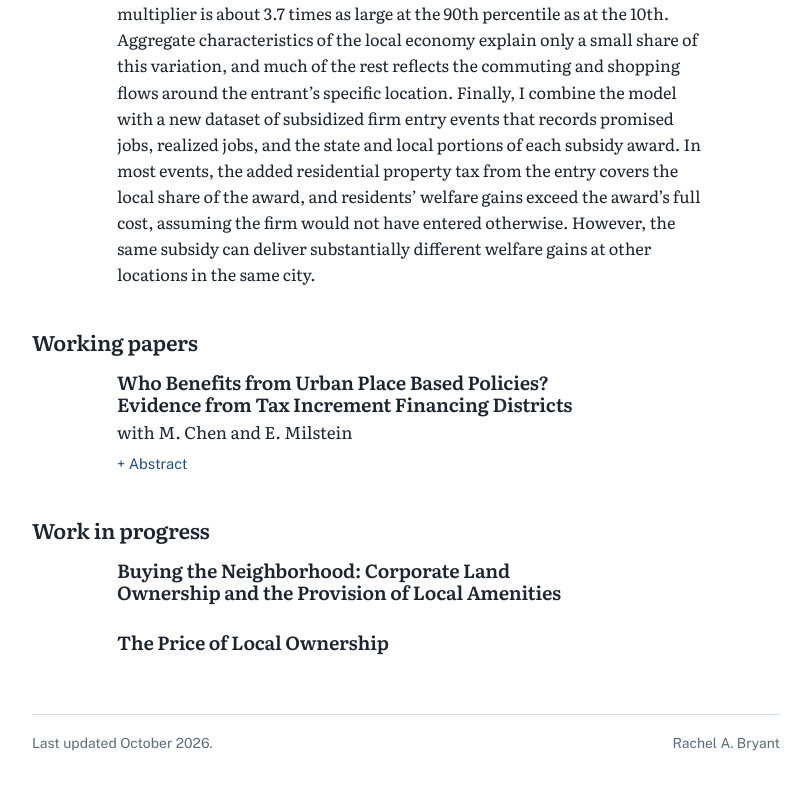
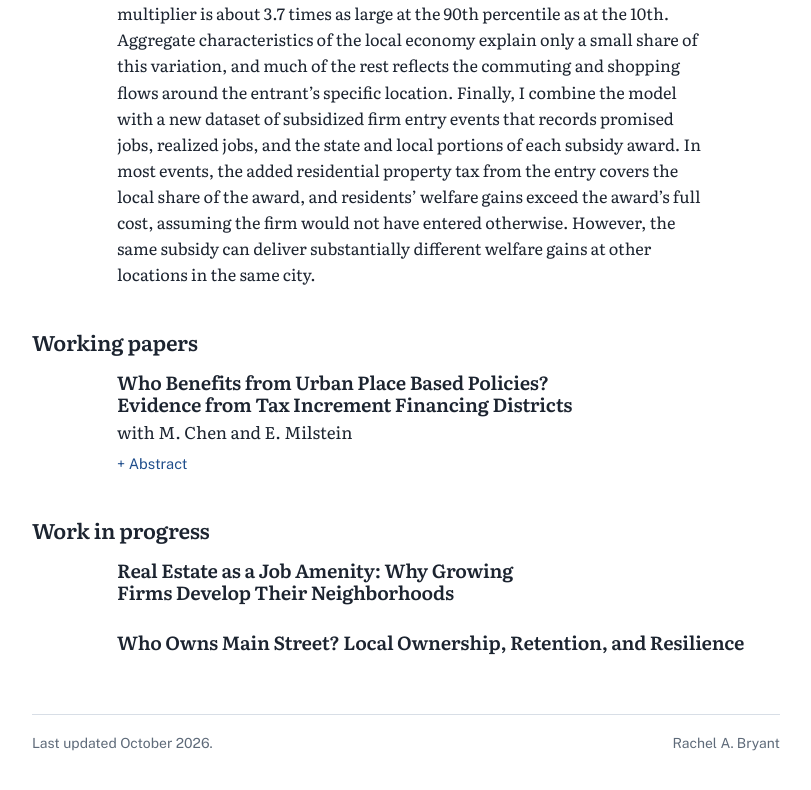
Before and after one commit to rachelabryant/rachelabryant.github.io, a plain HTML site: page research.html in a window 1280 px wide. Shown: the part 787-1577 px from the top of the page, without its empty margins (234-1045 px from the left). Drawn offline with nearby package versions, Linux system fonts and the light colour scheme.

Commit message:
Update research article titles in research.html

```diff
--- a/research.html
+++ b/research.html
@@ -99,14 +99,14 @@
       <li class="entry">
         <p class="when" aria-hidden="true"></p>
         <div>
-          <h3>Buying the Neighborhood: Corporate Land Ownership and the Provision of Local Amenities</h3>
+          <h3>Real Estate as a Job Amenity: Why Growing Firms Develop Their Neighborhoods</h3>
         </div>
       </li>
 
       <li class="entry">
         <p class="when" aria-hidden="true"></p>
         <div>
-          <h3>The Price of Local Ownership</h3>
+          <h3>Who Owns Main Street? Local Ownership, Retention, and Resilience</h3>
         </div>
       </li>
 
```
